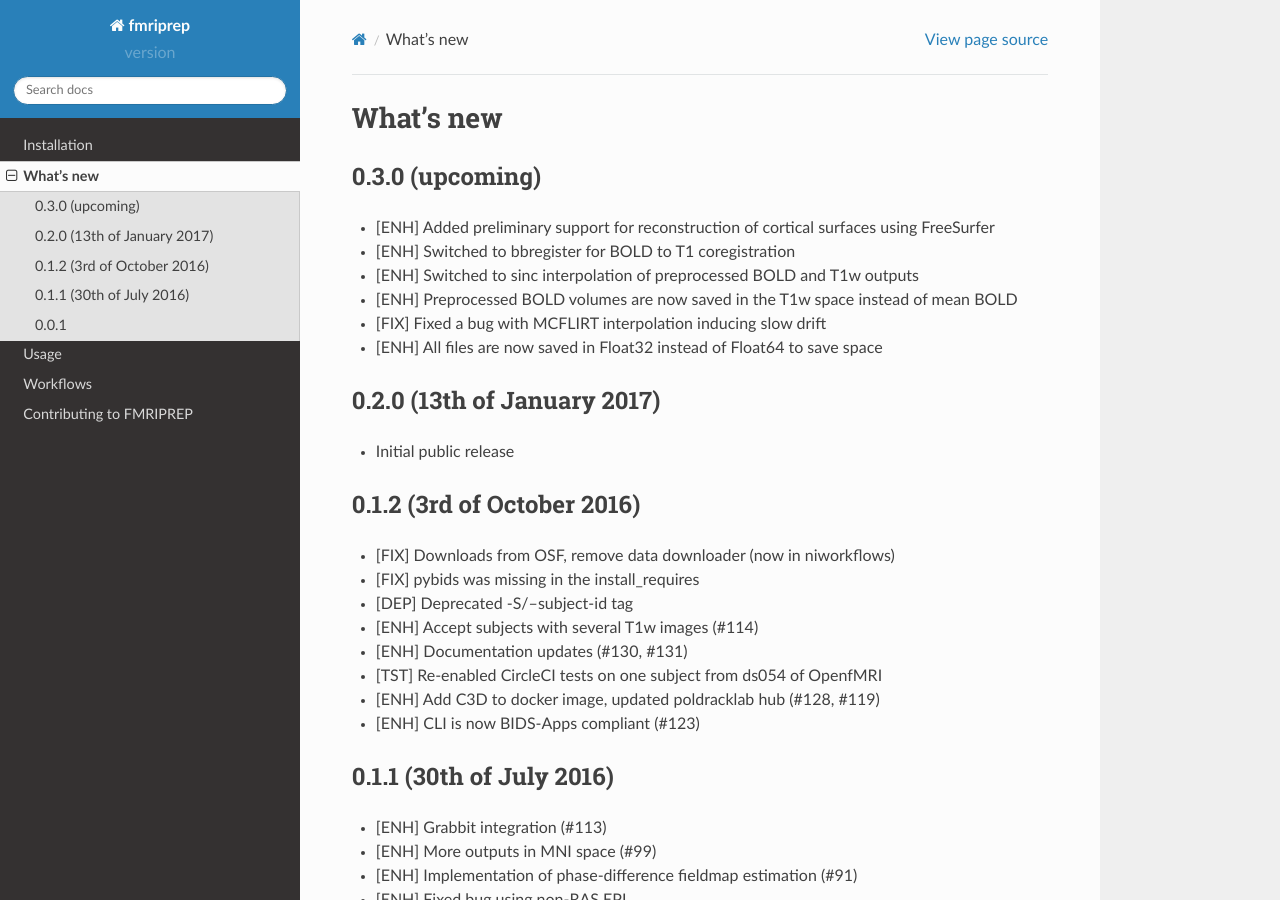
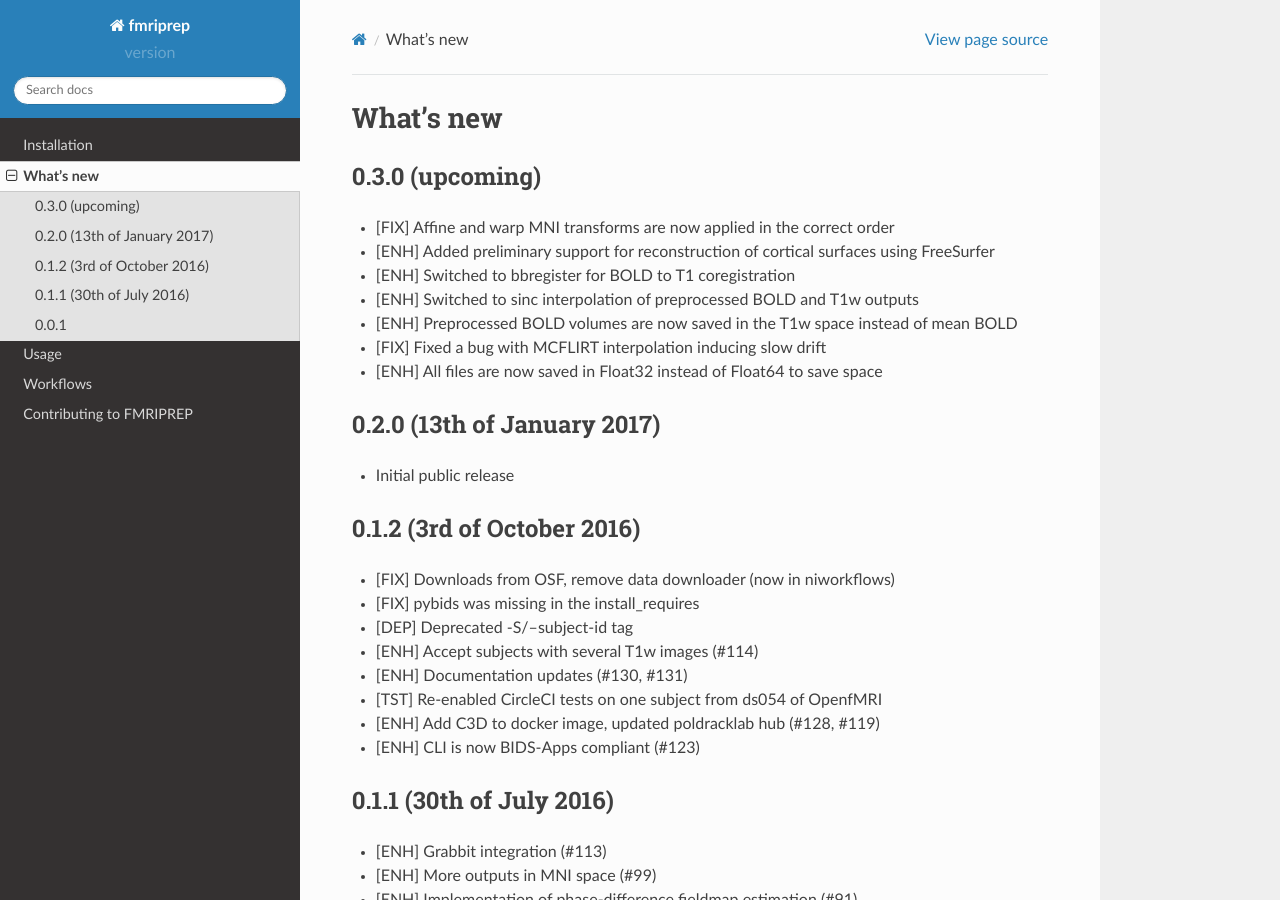
Before and after one commit to yohanchatelain/fmriprep, a Sphinx documentation site: the page built from docs/changes.rst, in a window 1280 px wide and 900 px high. Built offline with Sphinx 7.4.7 and the Read the Docs theme 2.0.0, drawn with Linux system fonts in a browser that asks for light colours; the version number could not be read and is left out.

Commit message:
changelog update

```diff
--- a/docs/changes.rst
+++ b/docs/changes.rst
@@ -7,6 +7,7 @@ What's new
 0.3.0 (upcoming)
 ================
 
+* [FIX] Affine and warp MNI transforms are now applied in the correct order
 * [ENH] Added preliminary support for reconstruction of cortical surfaces using FreeSurfer
 * [ENH] Switched to bbregister for BOLD to T1 coregistration
 * [ENH] Switched to sinc interpolation of preprocessed BOLD and T1w outputs
```
